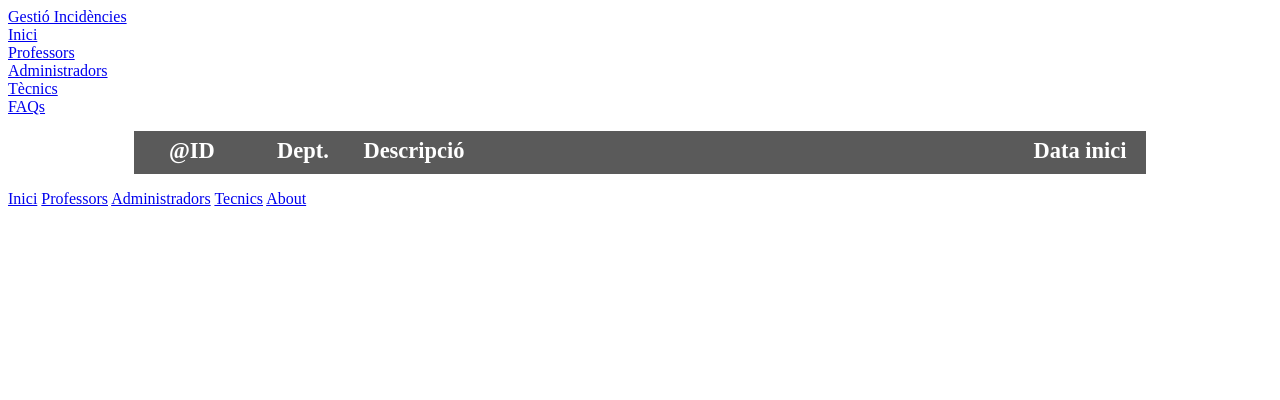
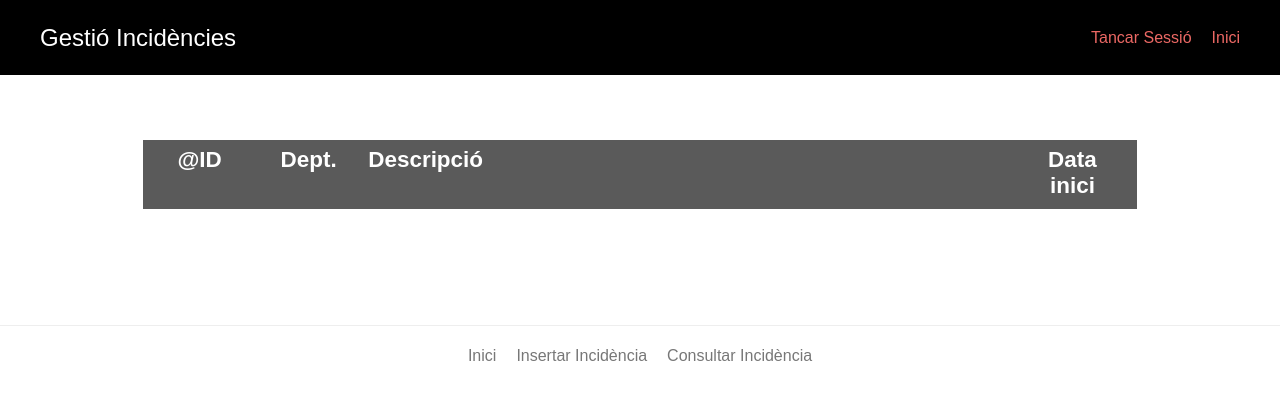
Before and after one commit to inspedralbes/transversal_incidencies-team-1-gi3p, a PHP site: page /llistat_incidencia_grid.php in a window 1280 px wide. Shown: the top 400 px of the page. Run offline with PHP 8.4, Linux system fonts and the light colour scheme; data that the repository does not hold is empty.

Commit message:
Add files via upload

```diff
--- a/Projecte/consum_departaments.php
+++ b/Projecte/consum_departaments.php
@@ -26,14 +26,14 @@ $departaments = $resultat->fetch_all(MYSQLI_ASSOC);
                     <tr>
                     <th class="table-warning" scope="col">Nom Dept.</th>
                     <th class="table-warning" scope="col">Temps</th>
-                    <th class="table-warning" scope="col">Nombre D'incidències</th>
+                    <th class="table-warning" scope="col">Nombre d'Incidències</th>
                     </tr>
                 </thead>
                 <?php foreach ($departaments as $unDepartament) { ?>
                 <tbody>
                     <tr>
                     <th scope="row"><?php echo $unDepartament["nom"] ?></th>
-                    <td><?php echo $unDepartament["temps"] ?></td>
+                    <td><?php echo $unDepartament["temps"] ?> minuts</td>
                     <td><?php echo $unDepartament["numInc"] ?></td>
                     </tr>
                 </tbody>
--- a/Projecte/footer.php
+++ b/Projecte/footer.php
@@ -1,4 +1,4 @@
-<footer class="footer mt-auto py-2 mt-5 fixed-bottom bg-body-secondary">
+<footer class="footer mt-auto py-2 mt-5 fixed-bottom bg-light">
     <ul class="nav justify-content-center">
       <li class="nav-item"><a href="index.php" class="nav-link px-2 text-muted">Inici</a></li>
       <li class="nav-item"><a href="insertar_incidencia.php" class="nav-link px-2 text-muted">Insertar incidència</a></li>
--- a/Projecte/llistat_incidencia_grid.php
+++ b/Projecte/llistat_incidencia_grid.php
@@ -12,11 +12,8 @@
     <header>
         <div class="header-title"><a href="/">Gestió Incidències</a></div>
         <div class="header-list">
-            <div><a href="/">Inici</a></div>
-            <div><a href="perfil_professor.php">Professors</a></div>
-            <div><a href="perfil_administrador.php.php">Administradors</a></div>
-            <div><a href="llistat_tecnics.php">Tècnics</a></div>
-            <div><a href="https://www.youtube.com/watch?v=dQw4w9WgXcQ">FAQs</a></div>
+            <div><a href="index.php">Tancar Sessió</a></div>
+            <div><a href="index.php">Inici</a></div>
         </div>
     </header>
 
@@ -51,10 +48,8 @@
 
     <footer>
         <a href="index.php">Inici</a>
-        <a href="perfil_professor.php">Professors</a>
-        <a href="perfil_administrador.php">Administradors</a>
-        <a href="llistat_tecnics.php">Tecnics</a>
-        <a href="#">About</a>
+        <a href="insertar_incidencia.php">Insertar Incidència</a>
+        <a href="consultar_incidencia.php">Consultar Incidència</a>
     </footer>
 </body>
 </html>
--- a/Projecte/stylesgrid.css
+++ b/Projecte/stylesgrid.css
@@ -1,3 +1,55 @@
+* {
+    box-sizing: border-box;
+    margin: 0;
+    padding: 0;
+    font-family: Arial, Helvetica, sans-serif;
+}
+
+/* HEADER */
+header {
+    display: flex;
+    align-items: center;
+    justify-content: space-between;
+    background-color: #000000;
+    padding: 0 40px;
+    height: 75px;
+}
+
+header a {
+    text-decoration: none;
+    color: #fff;
+}
+
+.header-title {
+    color: #fff;
+    font-size: 1.5rem;
+}
+
+.header-list {
+    display: flex;
+    gap: 20px;
+}
+
+.header-list a {
+    color: #eb6864;
+}
+
+/* FOOTER */
+footer {
+    border-top: 1px solid #eee;
+    display: flex;
+    justify-content: center;
+    align-items: center;
+    gap: 20px;
+    height: 60px;
+    width: 100%;
+}
+
+footer a {
+    text-decoration: none;
+    color: #777;
+}
+
 
 /*CONTENIDO*/
 .container {
@@ -40,9 +92,22 @@ h3{
     border-radius: 5px;
 }
 
-.editar:nth-child(even) {
-    background-color: rgb(226, 224, 224);
+.prioritat1 {
+    background-color: #d9f99d;
 }
+
+.prioritat2 {
+    background-color: #fef08a;
+}
+
+.prioritat3 {
+    background-color: #fed7aa;
+}
+
+.prioritat4 {
+    background-color: #fecaca;
+}
+
 
 .id {
     grid-area: id;
@@ -72,6 +137,8 @@ h3{
         margin-right: auto;
         width: 80%;
         padding: 15px;
+        margin-bottom: 100px;
+        margin-top: 50px;
     }
     .titulos, .incidencia {
         display: grid;
@@ -91,13 +158,14 @@ h3{
         background-color: rgb(90, 90, 90);
         color: white;
         position: sticky;
-        top: 5px;
+        top: 0px;
     }
     h3{
         margin: 5px;
     }
     .incidencia {
         border-radius: 0px;
+        padding: 10px;
     }
     .incidencia:hover{
         background-color: rgb(255, 238, 226);
```
Also changed, not shown: Projecte/index.php (+11 -8 lines).
